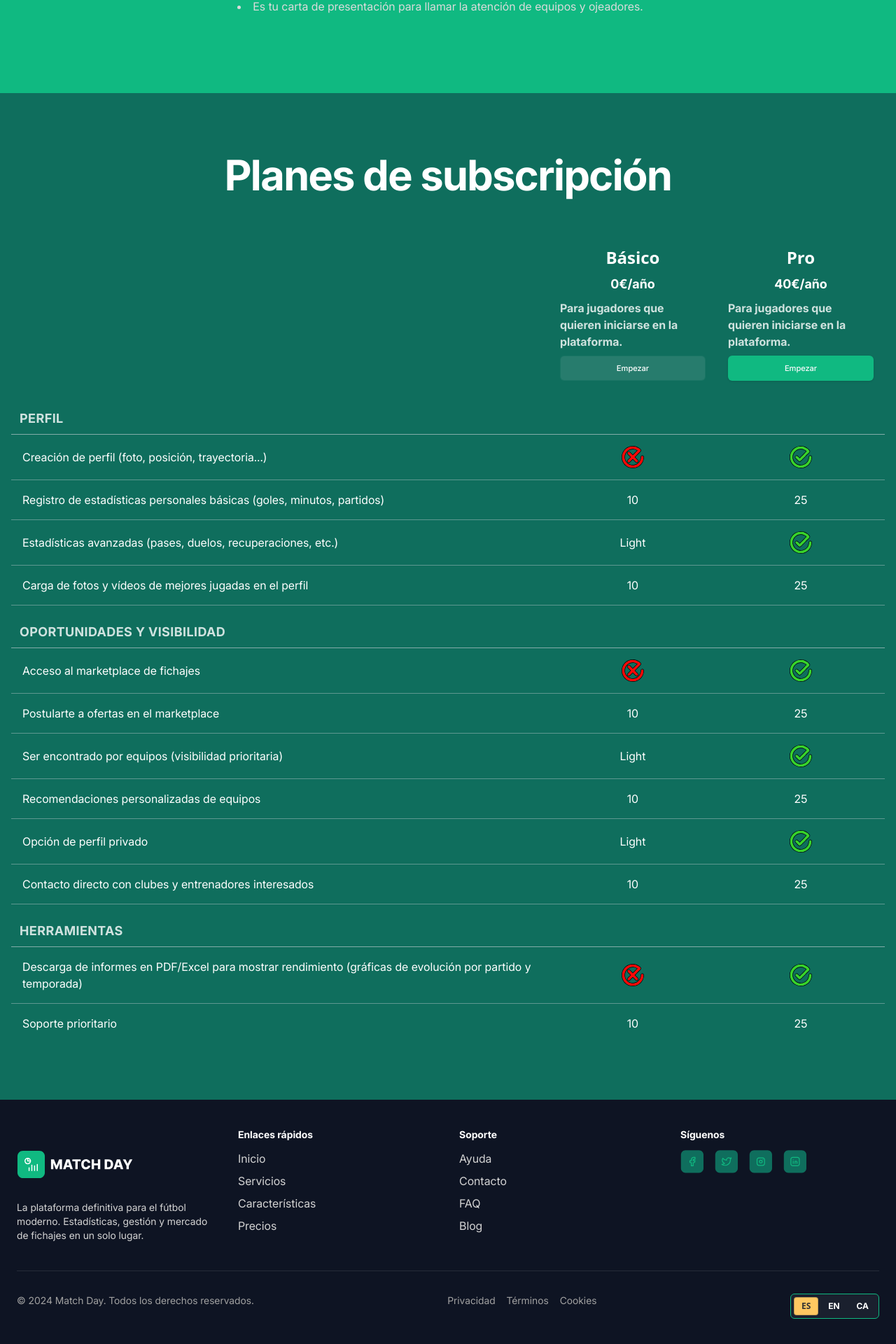
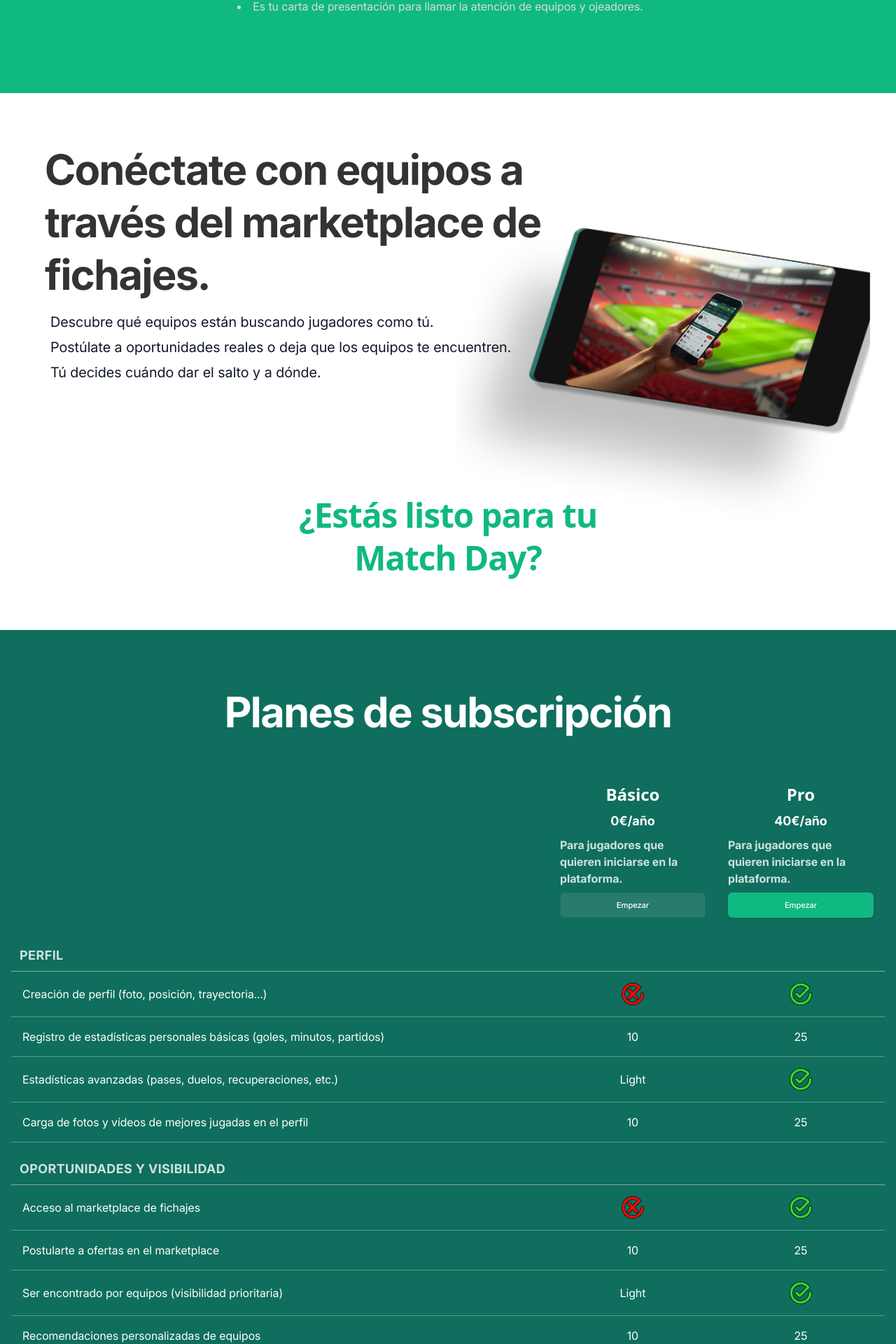
Before and after one commit to SEJAps/match-day, a React (Vite) app: page /players in a window 1280 px wide. Shown: the part 1671-3591 px from the top of the page at 70% size. Built offline with nearby package versions, Linux system fonts and the light colour scheme; a web font is replaced by a local one.

Commit message:
feat: Añadir sección de valor y actualizar imagen de conexión en la página de jugadores

```diff
--- a/src/components/templates/ValuePropSectionTemplate.tsx
+++ b/src/components/templates/ValuePropSectionTemplate.tsx
@@ -13,16 +13,19 @@ const ValuePropSectionTemplate: FC<ValuePropSectionTemplateProps> = ({
   children,
 }) => {
   return (
-    <article className="flex flex-col items-center justify-center gap-y-6 py-20">
-      <section className="max-w-4xl flex flex-col gap-12 mx-auto">
+    <article className="container flex flex-col gap-12 mx-auto py-20">
+      {title && title.length > 0 && (
         <Heading as="h1" level="h1" align="center" color="white">
           {title}
         </Heading>
+      )}
+      {description && description.length > 0 && (
         <Text align="center" size="xl" color="white" className="px-4">
           {description}
         </Text>
-        {children}
-      </section>
+      )}
+
+      <section>{children}</section>
     </article>
   );
 };
--- a/src/pages/PlayersPage.tsx
+++ b/src/pages/PlayersPage.tsx
@@ -8,12 +8,14 @@ import {
   List,
   ListItem,
   PlanComparisonTable,
+  ValuePropSectionTemplate,
 } from "@/components";
 import { PLAYERS_PAGE } from "@/config";
 import { cn } from "@/utils/cn";
 import { Fragment, type FC } from "react";
 import { useTranslation } from "react-i18next";
 import { NavLink } from "react-router";
+import conectTeams from "@/assets/images/png/conecta-equipos.png";
 
 const PlayersPage: FC = () => {
   const { t } = useTranslation();
@@ -146,18 +148,60 @@ const PlayersPage: FC = () => {
           </article>
         </section>
       </HeadlineSectionTemplate>
-      {/* Explore subscription plans */}
-      <article className="py-20">
-        <Heading as="h2" level="h1" align="center" className="mb-12 text-white">
-          {t("pages.players.sections.subscriptionPlans.title", {
-            defaultValue: "Planes de subscripción.",
-          })}
-        </Heading>
+      <HeadlineSectionTemplate bg="bg-white" textColor="white" color="white">
+        <section className="flex flex-col gap-6">
+          <article className="flex-1 grid grid-cols-6 gap-y-40 ">
+            <section className="col-start-1 col-end-5 flex flex-col gap-4">
+              <header>
+                <Heading as="h2" level="h1">
+                  Conéctate con equipos a través del marketplace de fichajes.
+                </Heading>
+              </header>
+              <article>
+                <List className="list-disc list-inside space-y-2">
+                  <ListItem className="text-xl">
+                    Descubre qué equipos están buscando jugadores como tú.
+                  </ListItem>
+                  <ListItem className="text-xl">
+                    Postúlate a oportunidades reales o deja que los equipos te
+                    encuentren.
+                  </ListItem>
+                  <ListItem className="text-xl">
+                    Tú decides cuándo dar el salto y a dónde.
+                  </ListItem>
+                </List>
+              </article>
+            </section>
+            <section className="flex w-full h-full col-start-5 col-end-7 relative">
+              <img
+                src={conectTeams}
+                width={512}
+                height={512}
+                alt=""
+                className="absolute -left-22 top-32 w-full h-full scale-150 object-cover"
+              />
+            </section>
+            <aside className="max-w-xl mx-auto col-start-1 col-end-7 flex items-center justify-center">
+              <Heading as="h3" level="h2" align="center">
+                <strong className="text-success">
+                  ¿Estás listo para tu Match Day?
+                </strong>
+              </Heading>
+            </aside>
+          </article>
+        </section>
+      </HeadlineSectionTemplate>
+      <ValuePropSectionTemplate
+        title={t("pages.players.sections.subscriptionPlans.title", {
+          defaultValue: "Planes de subscripción.",
+        })}
+      >
+        {/* Explore subscription plans */}
         <PlanComparisonTable
           tiers={PLAYERS_PAGE.sections.subscriptionPlans.tiers}
           features={PLAYERS_PAGE.sections.subscriptionPlans.features}
         />
-      </article>
+      </ValuePropSectionTemplate>
     </Fragment>
   );
 };
```
Also changed, not shown: src/assets/images/png/conecta-equipos.png.
